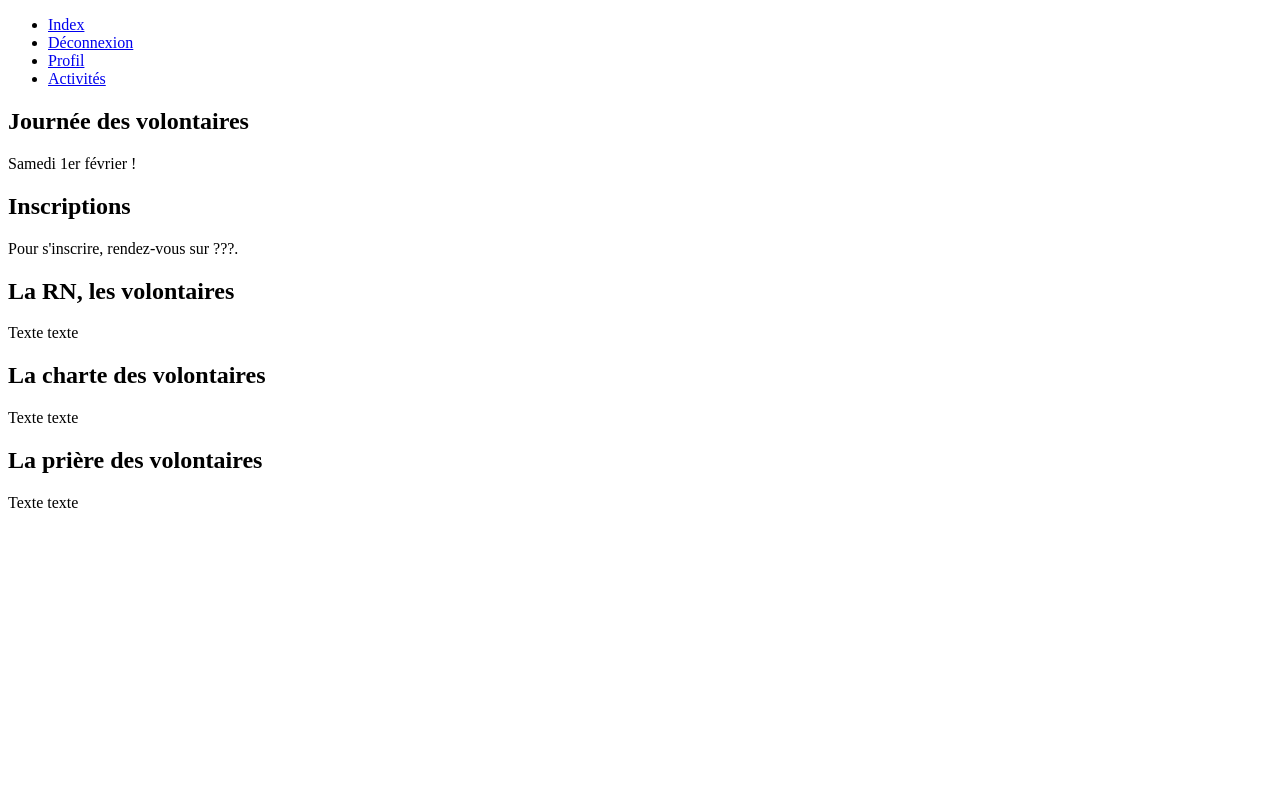
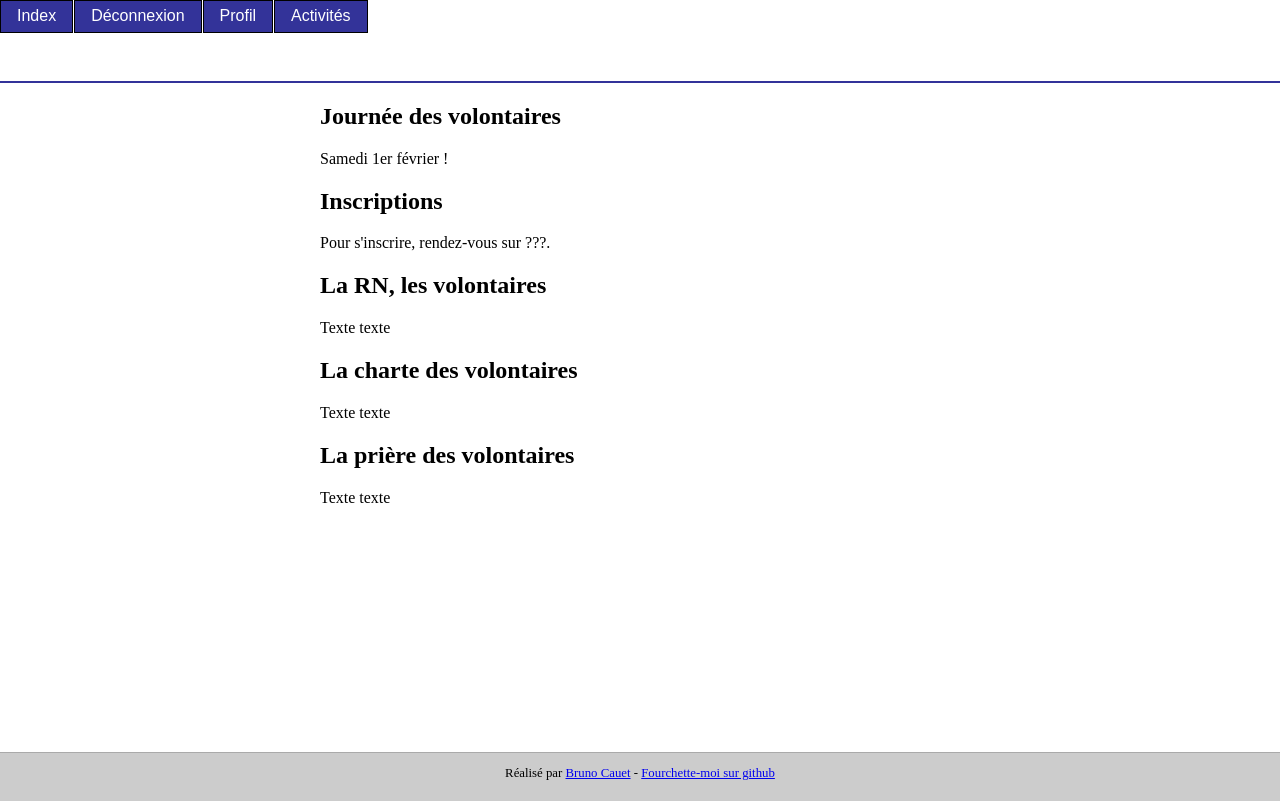
Before and after one commit to brunal/rn, a Python web app: template templates/index.html in a window 1280 px wide. Before the commit the page ends 508 px from the top, so only its background shows below. Run offline with Jinja, Linux system fonts and the light colour scheme; the template is opened without the code that fills it, so the values that code supplies are empty.

Commit message:
First draft of style (quite shitty)

```diff
--- /dev/null
+++ b/static/style.css
@@ -0,0 +1,74 @@
+
+html, body {
+    height: 100%;
+    margin: 0;
+}
+
+nav ul {
+    list-style: none outside none;
+    text-align: center;
+    vertical-align: middle;
+    padding: 0;
+    margin: 0;
+    overflow: hidden;
+}
+
+nav li {
+    float: left;
+    margin-right: 1px;
+    background: #339;
+    border: 1px solid black;
+}
+
+nav a {
+    display: block;
+    padding: 0.4em 1em;
+    text-decoration: none;
+    color: #fff;
+    font-family: sans-serif;
+}
+
+nav a:focus, nav a:hover {
+    background: #55b;
+    text-decoration: underline;
+}
+
+#main-wrapper {
+    border-top: 2px solid #339;
+}
+
+#main {
+    width: 50%;
+    margin: auto;
+}
+
+dl {
+    overflow: hidden;
+}
+
+dt, dd {
+    float: left;
+}
+
+
+#all-but-footer {
+    min-height: 100%;
+    height: auto !important;
+    height: 100%;
+    margin: 0 auto -3em;
+}
+
+#push-header, #push-footer, #footer {
+    height: 3em;
+}
+
+#footer {
+    width: 100%;
+    background-color: #ccc;
+    border-top: 1px solid #aaa;
+}
+
+#footer p {
+    text-align: center;
+    font-size: 0.8em;
+}
--- a/templates/base.html
+++ b/templates/base.html
@@ -2,11 +2,15 @@
 <html lang="fr">
 <head>
 <title>{% block title %}{% endblock %} - RN 2013</title>
+    <link rel="stylesheet" href="{{ url_for('static', filename='style.css') }}"/>
 </head>
 
 <body>
+
+<div id="all-but-footer">
+
+<nav class="nav-collapse">
 {% block menu %}
-<nav>
     <ul>
         <li><a href="{{ url_for('views.basic.index') }}">Index</a></li>
         {% if current_user.is_anonymous() %}
@@ -27,10 +31,14 @@
             {% endif %}
         {% endif %}
     </ul>
+{% endblock menu %}
 </nav>
-{% endblock menu %}
 
+<div id="push-header"></div>
+<div id="main-wrapper">
 
+<div role="main" id="main">
+    <div id="messages">
     {% block messages %}
     {% with messages = get_flashed_messages() %}
       {% if messages or message %}
@@ -46,9 +54,25 @@
       {% endif %}
     {% endwith %}
     {% endblock %}
+    </div>
 
-
+    <div id="body">
     {% block body %}
     {% endblock %}
+    </div>
+</div>
+</div>
+
+<div id="push-footer"></div>
+</div>
+
+<div id="footer">
+    <p>Réalisé par <a href="mailto: brunocauet *a* gmail *point* com">Bruno Cauet</a> - <a href="https://github.com/brunal/rn">Fourchette-moi sur github</a></p>
+</div>
+
+<script>
+    var nav = responsiveNav(".nav-collapse");
+</script>
+
 </body>
 </html>
```
Lines whose indentation alone changed are shown as unchanged.
